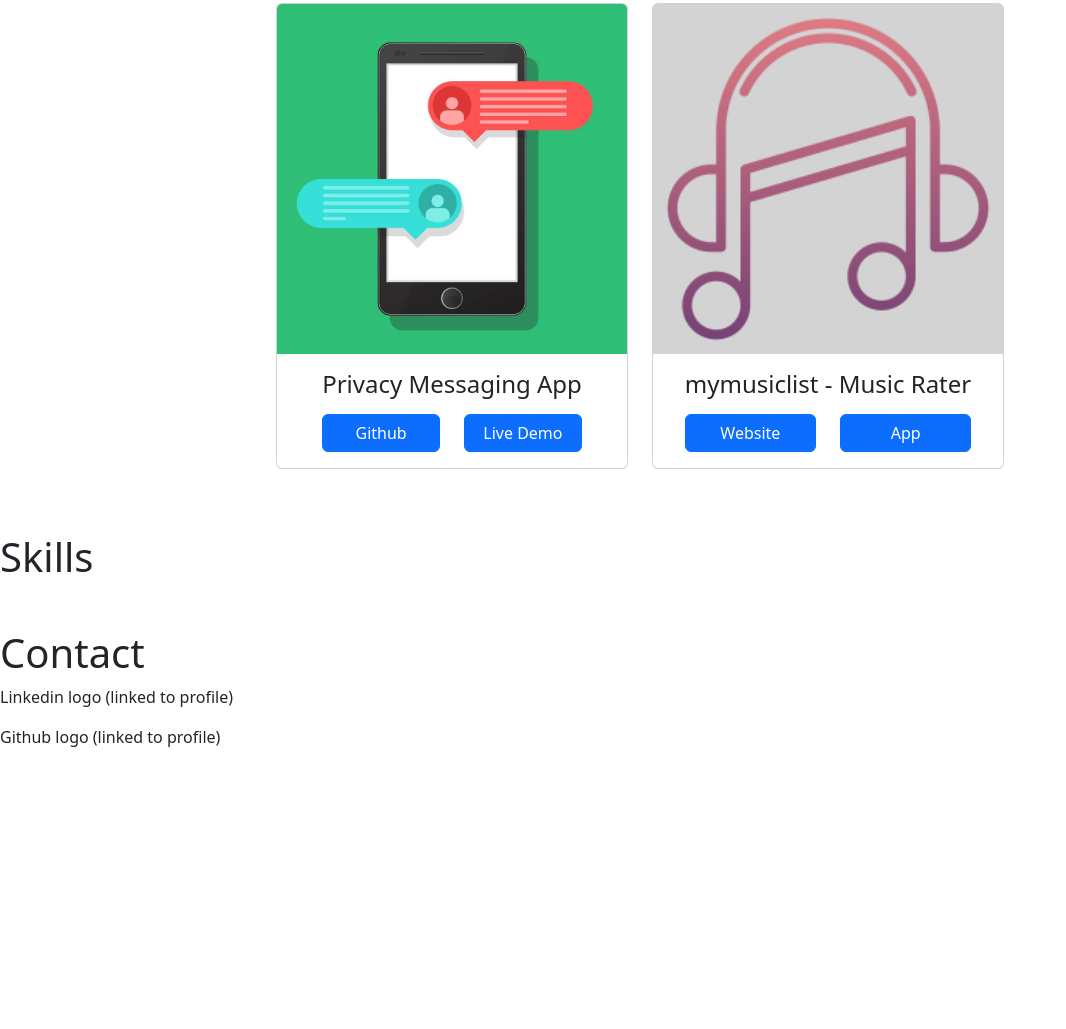
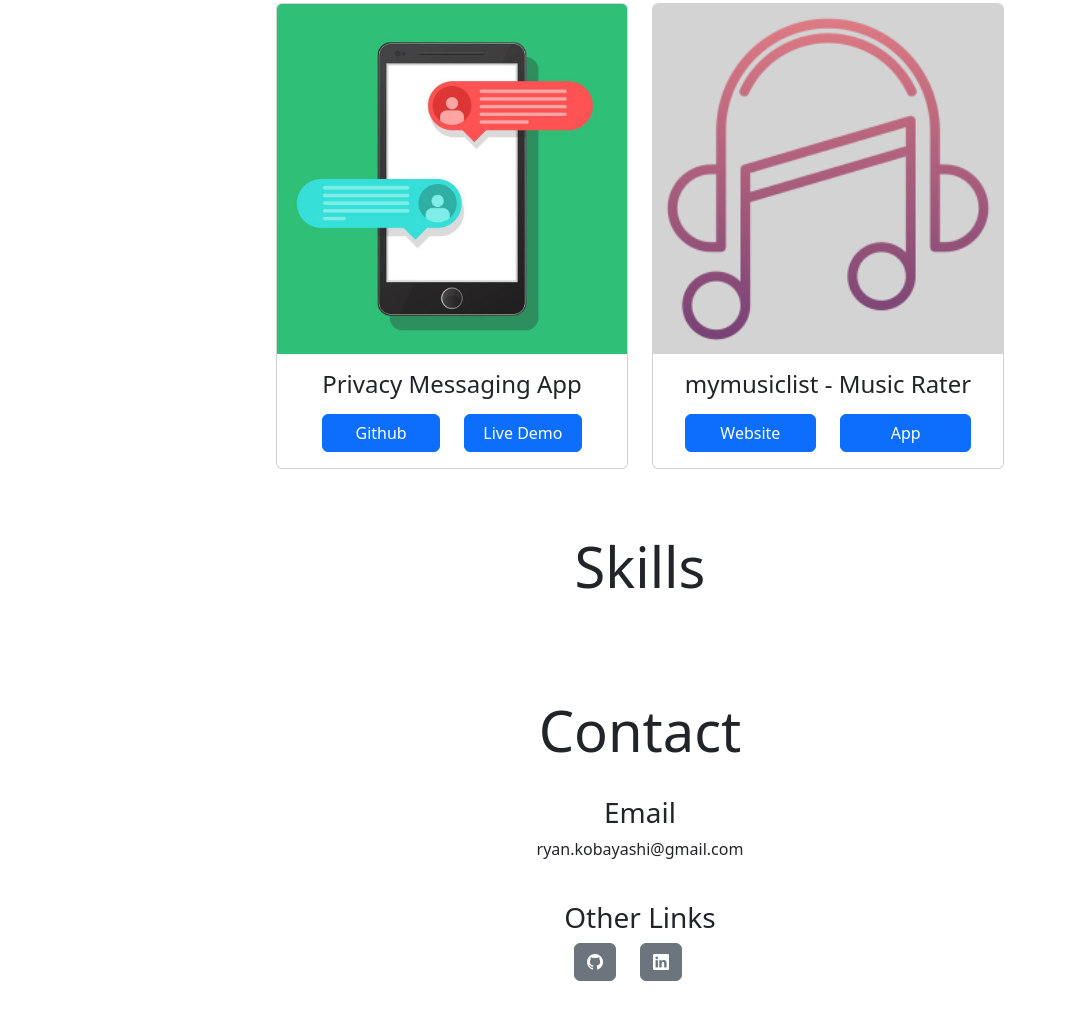
Before and after one commit to ryko20/website, a website: page index.html in a window 1280 px wide. Shown: the part 821-1850 px from the top of the page, without its empty margins (0-1066 px from the left). Before the commit the page ends 1586 px from the top, so only its background shows below. Drawn offline with nearby package versions, Linux system fonts and the light colour scheme.

Commit message:
Contact Section

```diff
--- a/index.html
+++ b/index.html
@@ -110,12 +110,40 @@
 
      <!-- Skills Section-->
      <section class="section-container" id="skills">
-        <h1>Skills</h1>
+      <div class="text-center">
+         <h1 class="display-4 display-md-3"> Skills </h1>
+      </div>
+      <div class="container d-flex justify-content-center align-items-center py-4">
+         <div class="row container d-flex px-4" style="width: 50rem;"></div>
+      </div>
      </section>
+
+     <!-- Contact Section -->
      <section class="section-container" id="contact">
-        <h1>Contact</h1>
-        <p> Linkedin logo (linked to profile) </p>
-        <p> Github logo (linked to profile) </p>
+      <div class="text-center">
+         <h1 class="display-4 display-md-3"> Contact </h1>
+      </div>
+      <div class="container d-flex flex-column justify-content-center align-items-center py-4">
+         <div class="mb-4">
+            <p class="text-center h3">Email</p>
+            <p class="text-center">ryan.kobayashi@gmail.com</p>
+         </div>
+         <div class="mb-4" style="width: 20rem;">
+            <p class="text-center h3 mb-2">Other Links</p>
+            <div class="row container d-flex justify-content-center">
+               <div class="col-auto">
+                  <a href="https://github.com/ryko20" class="btn btn-secondary" target="_blank">
+                     <i class="bi bi-github"></i>
+                  </a>
+               </div>
+               <div class="col-auto">
+                  <a href="https://www.linkedin.com/in/ryan-kobayashi/" class="btn btn-secondary" target="_blank">
+                     <i class="bi bi-linkedin"></i>
+                  </a>
+               </div>
+            </div>
+         </div>
+      </div>
      </section>
     <script src="https://cdn.jsdelivr.net/npm/bootstrap@5.3.3/dist/js/bootstrap.bundle.min.js" integrity="sha384-YvpcrYf0tY3lHB60NNkmXc5s9fDVZLESaAA55NDzOxhy9GkcIdslK1eN7N6jIeHz" crossorigin="anonymous"></script>
     <script src="js/main.js"></script>
```
